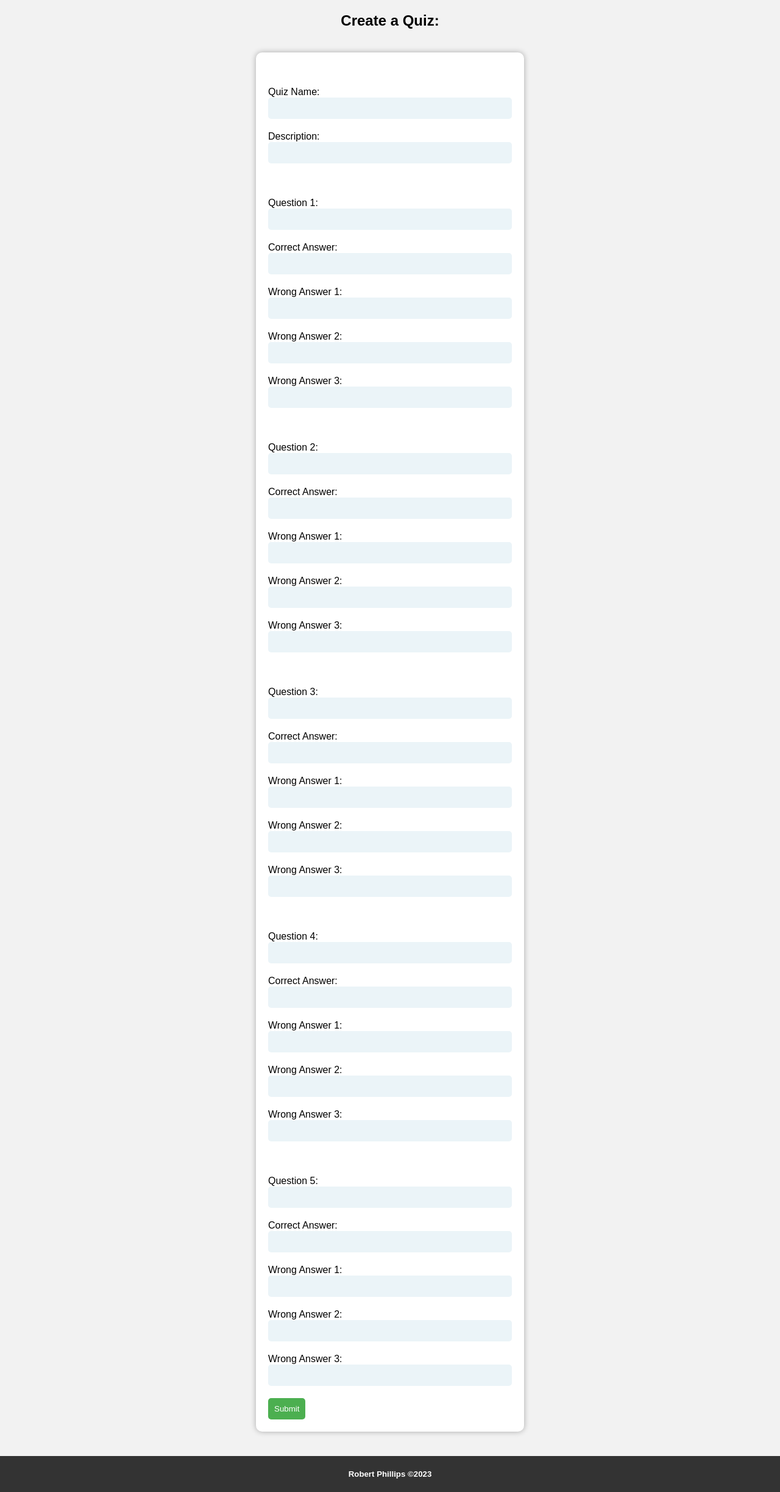
After one commit to GcRayden/rphillipsITP225sproj, a PHP site: page /create_quiz.php in a window 1280 px wide. The commit adds this page. Shown: the whole page at 61% size. Run offline with PHP 8.4, Linux system fonts and the light colour scheme.

Commit message:
Added Create Quiz

```diff
--- /dev/null
+++ b/create_quiz.php
@@ -0,0 +1,97 @@
+<?php
+
+$message = "";
+
+// Only start a session if one doesn't already exist
+if (session_status() === PHP_SESSION_NONE) {
+    session_start();
+}
+
+$_SESSION['header'] = "Create Account";
+
+// Connect to the database
+require('./models/connect_db.php');
+
+if (isset($_POST['submitButton'])) {
+    $questions = $_POST['question'];
+    $answers = array();
+    foreach ($questions as $key => $question) {
+        $answers[$key] = implode('@@@', array(
+            $_POST['answer' . ($key + 1)][0],
+            $_POST['answer' . ($key + 1)][1],
+            $_POST['answer' . ($key + 1)][2],
+            $_POST['answer' . ($key + 1)][3]
+        ));
+    }
+
+    $questions_str = implode('@@@', $questions);
+    $answers_str = implode('@@@', $answers);
+
+    $memberID = $_COOKIE['memberid'];
+    $name = $_POST['quizName'];
+    $desc = $_POST['desc'];
+
+    // Open connection to database
+    $mysqli = openConnection();
+
+    $sql = "INSERT INTO `rp_sproj_quiz` (MemberID, Name, Description, Questions, Answers) VALUES ('" . mysqli_real_escape_string($mysqli, $memberID) . "', '" . mysqli_real_escape_string($mysqli, $name) . "', '" . mysqli_real_escape_string($mysqli, $desc) . "', '" . mysqli_real_escape_string($mysqli, $questions_str) . "', '" . mysqli_real_escape_string($mysqli, $answers_str) . "')";
+
+    // Generate Select statement
+    $result = $mysqli->query($sql);
+
+    if ($mysqli->query($sql) === TRUE) {
+        // Send them to the account page
+        $quiz_id = mysqli_insert_id($mysqli);
+        header('Location: play_quiz.php?quiz=' . $quiz_id);
+    } else {
+        echo "Error: " . $sql . "<br>" . $mysqli->error;
+    }
+
+    // Closes the connection to the database
+    closeConnection($mysqli);
+
+    // Return any messages that may have come up
+    return $message;
+}
+?>
+
+<?php include './includes/header.php'; ?>
+<h2>Create a Quiz: </h2><br />
+
+<form method="post">
+
+    <br /><br /><label for="quizName">Quiz Name:</label>
+    <input type="text" name="quizName" id="quizName" size="50" />
+    <label for="quizName">Description:</label>
+    <input type="text" name="desc" id="desc" size="50" />
+
+    <?php
+    $num_sets = 5; // Number of question/answer sets to create
+    for ($i = 1; $i <= $num_sets; $i++) {
+    ?>
+        <div class="form-group">
+            <br /><br /><label for="question<?php echo $i; ?>">Question <?php echo $i; ?>:</label>
+            <input type="text" name="question[]" id="question<?php echo $i; ?>" size="50" />
+        </div>
+        <div class="form-group">
+            <label for="answer<?php echo $i; ?>_1">Correct Answer:</label>
+            <input type="text" name="answer<?php echo $i; ?>[]" id="answer<?php echo $i; ?>_1" size="15" />
+            <label for="answer<?php echo $i; ?>_2">Wrong Answer 1:</label>
+            <input type="text" name="answer<?php echo $i; ?>[]" id="answer<?php echo $i; ?>_2" size="15" />
+            <label for="answer<?php echo $i; ?>_3">Wrong Answer 2:</label>
+            <input type="text" name="answer<?php echo $i; ?>[]" id="answer<?php echo $i; ?>_3" size="15" />
+            <label for="answer<?php echo $i; ?>_4">Wrong Answer 3:</label>
+            <input type="text" name="answer<?php echo $i; ?>[]" id="answer<?php echo $i; ?>_4" size="15" />
+        </div>
+    <?php
+    }
+    ?>
+    <input type="submit" name="submitButton" />
+</form>
+
+<h2>
+    <?php if (isset($_COOKIE['message'])) {
+        echo $_COOKIE['message'];
+    } ?>
+</h2>
+<?php include './includes/footer.php'; ?>
--- a/my_quizzes.php
+++ b/my_quizzes.php
@@ -8,7 +8,7 @@ if (!isset($_COOKIE['username'])) {
 
 <?php include './includes/header.php';?>
     <?php include './includes/top_navbar.php';?>
-    <button class="createQuiz">Create New Quiz</button><br/><br/>
+    <button class="createQuiz" onclick="window.location.href='create_quiz.php'">Create New Quiz</button><br/><br/>
     <h2>My Quizzes:</h2><br/>
     <?php include './models/search_db.php'; ?>
     <?php $memberid = $_COOKIE['memberid']; getQuizzes($memberid); ?>
```
